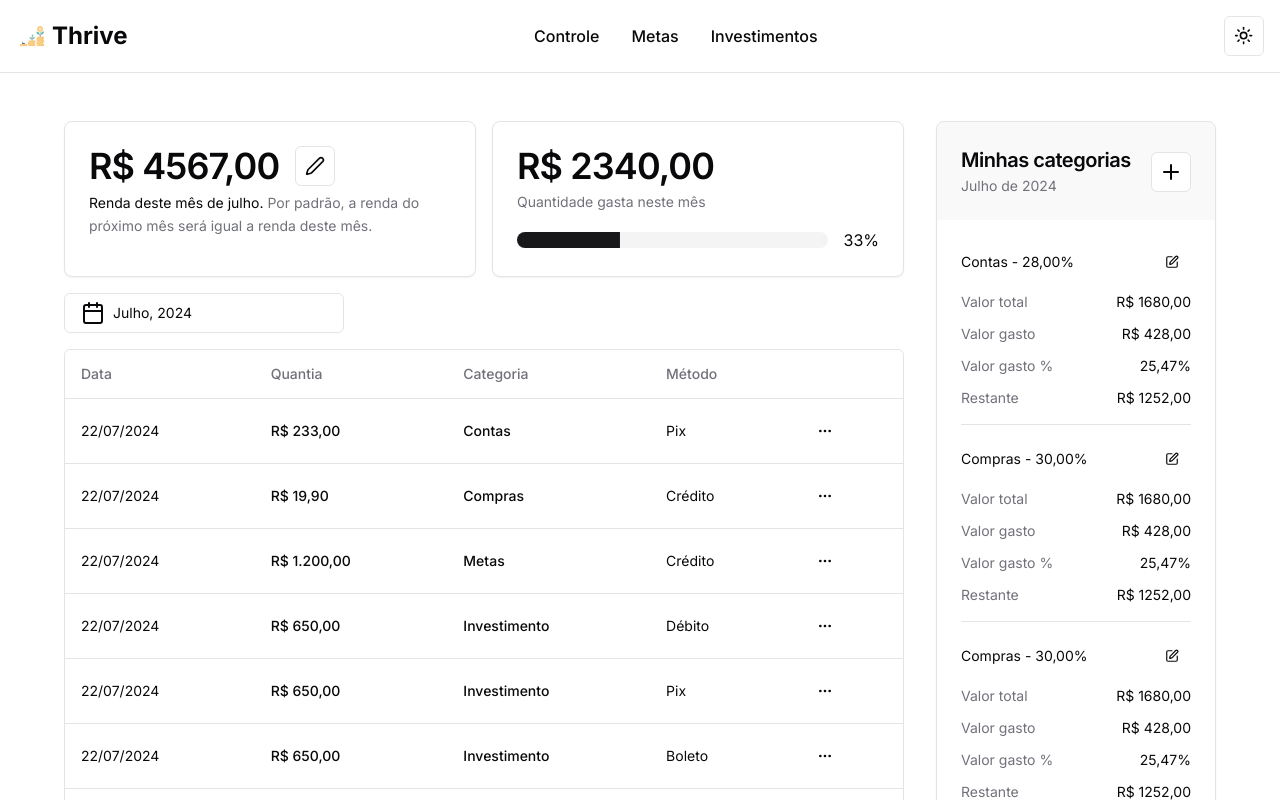
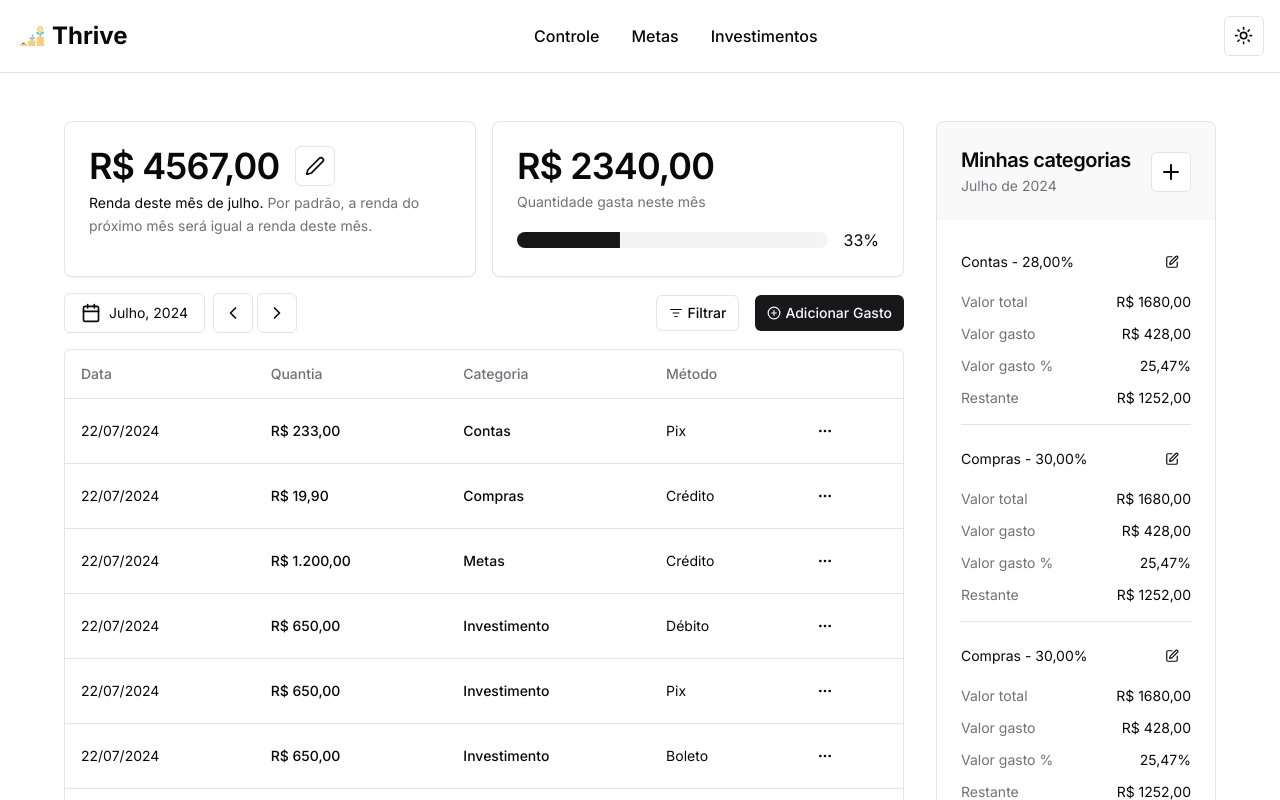
Before and after one commit to sblvitor/thrive, a Next.js app: page /controle in a window 1280 px wide. Shown: the top 800 px of the page. Built offline with nearby package versions, Linux system fonts and the light colour scheme.

Commit message:
feat: add changes to month picker

```diff
--- a/src/app/(authenticated)/controle/page.tsx
+++ b/src/app/(authenticated)/controle/page.tsx
@@ -6,6 +6,8 @@ import CreateCategoryCard from '@/components/controle/CreateCategoryCard'
 import MyCategories from '@/components/controle/MyCategories'
 import { Metadata } from 'next'
 import ExpenseIndicators from '@/components/controle/ExpenseIndicators'
+import MonthPicker from '@/components/ui/month-picker'
+import ExpensesControl from '@/components/controle/ExpensesControl'
 
 export const metadata: Metadata = {
     title: "Controle - Thrive",
@@ -26,8 +28,10 @@ export default async function Page() {
             <div className='flex w-full space-x-8'>
                 <div className='w-3/4 space-y-4'>
                     {/* <CreateCategoryCard /> */}
+                    {/* <MonthPicker /> */}
                     <ExpenseIndicators />
-                    <DataTable columns={columns} data={data} />
+                    <ExpensesControl data={data} />
+                    {/* <DataTable columns={columns} data={data} /> */}
                 </div>
                 <div className='w-1/4'>
                     <MyCategories />
--- a/src/components/controle/ExpenseIndicators.tsx
+++ b/src/components/controle/ExpenseIndicators.tsx
@@ -44,8 +44,8 @@ export default function ExpenseIndicators() {
                 </CardContent>
             </Card>
         </div>
-        {/* trocar de lugar? / Arrumar mes no calendario */}
-        <MonthPicker />
+        {/* trocar de lugar? */}
+        {/* <MonthPicker /> */}
         </>
     )
 }
--- /dev/null
+++ b/src/components/controle/ExpensesControl.tsx
@@ -0,0 +1,42 @@
+'use client'
+
+import React from 'react'
+import MonthPicker from '../ui/month-picker'
+import { Button } from '../ui/button'
+import { ListFilter, PlusCircle } from 'lucide-react'
+import { DataTable } from '../ui/data-table'
+import { columns } from '@/app/(authenticated)/controle/columns'
+import { Expense } from '@/models/controle/expense'
+import { Card, CardContent, CardDescription, CardHeader, CardTitle } from '../ui/card'
+
+export default function ExpensesControl({data}: {data: Expense[]}) {
+    return (
+        <>
+            <div className='w-full flex items-center justify-between'>
+                <MonthPicker />
+                <div className='flex space-x-4 items-center'>
+                    <Button variant={'outline'} size={'sm'} className='gap-1'>
+                        <ListFilter className="h-3.5 w-3.5" />
+                        <span className='sr-only sm:not-sr-only sm:whitespace-nowrap'>Filtrar</span>
+                    </Button>
+                    <Button size={'sm'} className='gap-1'>
+                        <PlusCircle className="h-3.5 w-3.5" />
+                        <span className='sr-only sm:not-sr-only sm:whitespace-nowrap'>Adicionar Gasto</span>
+                    </Button>
+                </div>
+            </div>
+            <DataTable columns={columns} data={data} />
+            {/* <Card>
+                <CardHeader>
+                    <CardTitle>Controle de gastos</CardTitle>
+                    <CardDescription>
+                        Gastos do mês de julho
+                    </CardDescription>
+                </CardHeader>
+                <CardContent>
+                    <DataTable columns={columns} data={data} />
+                </CardContent>
+            </Card> */}
+        </>
+    )
+}
--- a/src/components/ui/month-picker.tsx
+++ b/src/components/ui/month-picker.tsx
@@ -3,7 +3,7 @@
 import React from 'react'
 import { Popover, PopoverContent, PopoverTrigger } from './popover'
 import { Button } from './button'
-import { CalendarIcon } from 'lucide-react'
+import { CalendarIcon, ChevronLeft, ChevronRight } from 'lucide-react'
 import { cn } from '@/lib/utils'
 import { format } from 'date-fns'
 import MonthCalendar from './month-calendar'
@@ -14,21 +14,37 @@ export default function MonthPicker() {
     const [date, setDate] = React.useState<Date>(new Date())
     const [popoverOpen, setPopoverOpen] = React.useState(false)
 
+    function addOrRemoveMonth(currentDate: Date, add: boolean): Date {
+        const newDate = new Date(currentDate);
+        const day = newDate.getDate();
+
+        // Set to first of the month to handle month overflow
+        newDate.setDate(1);
+        add ? newDate.setMonth(newDate.getMonth() + 1) : newDate.setMonth(newDate.getMonth() - 1);
+
+        // Set the date back to the original day, or the last day of the new month if the original day doesn't exist
+        // const lastDayOfNewMonth = new Date(newDate.getFullYear(), newDate.getMonth() + 1, 0).getDate();
+        // newDate.setDate(Math.min(day, lastDayOfNewMonth));
+
+        return newDate;
+    }
+
     return (
+        <div className='flex gap-2 items-center'>
             <Popover open={popoverOpen} onOpenChange={setPopoverOpen}>
                 <PopoverTrigger asChild>
                     <Button
                         variant={'outline'}
                         className={cn(
-                        "w-[280px] justify-start text-left font-normal",
+                            "justify-start text-left font-normal gap-2",
                             !date && "text-muted-foreground"
                         )}
                     >
-                    <CalendarIcon className='mr-2' />
+                        <CalendarIcon className='h-5 w-5' />
                         {date ? <span className='capitalize'>{format(date, 'MMMM, yyyy', {locale: ptBR})}</span> : <span>Escolha um mês</span>}
                     </Button>
                 </PopoverTrigger>
-            <PopoverContent>
+                <PopoverContent align='start'>
                     <MonthCalendar
                         currentMonth={date}
                         onMonthChange={(newMonth: Date) => {
@@ -38,5 +54,14 @@ export default function MonthPicker() {
                     />
                 </PopoverContent>
             </Popover>
+            <div className='flex gap-1'>
+                <Button variant={'outline'} size={'icon'} onClick={() => setDate(prevDate => addOrRemoveMonth(prevDate, false))}>
+                    <ChevronLeft className="h-5 w-5" />
+                </Button>
+                <Button variant={'outline'} size={'icon'} onClick={() => setDate(prevDate => addOrRemoveMonth(prevDate, true))}>
+                    <ChevronRight className="h-5 w-5" />
+                </Button>
+            </div>
+        </div>
     )
 }
```
Lines whose indentation alone changed are shown as unchanged.
